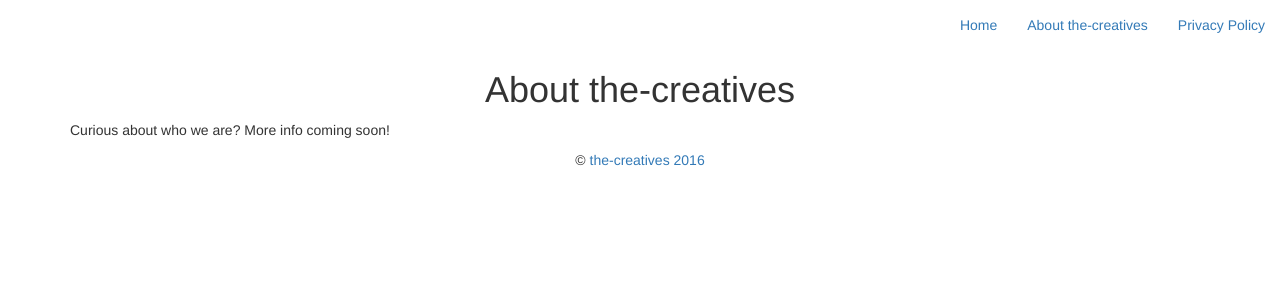
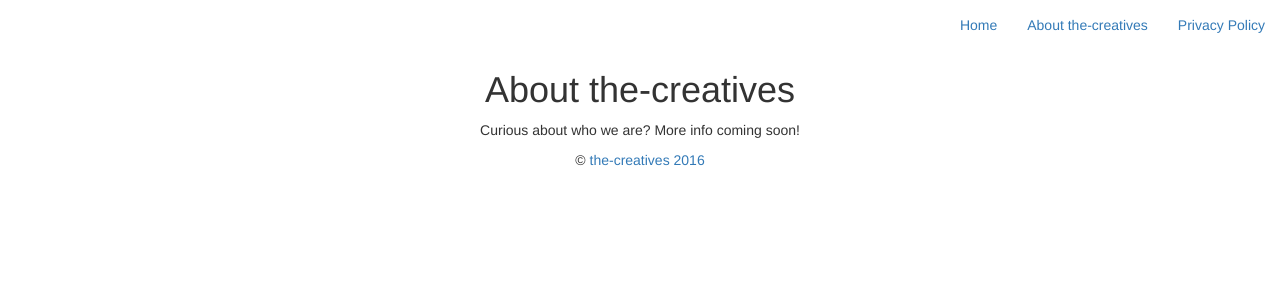
Before and after one commit to the-creatives/ml-drinks, a Django app: page /about/ in a window 1280 px wide. Shown: the top 300 px of the page. Run offline with Django 3.2, Linux system fonts and the light colour scheme; some libraries are stand-ins or nearby versions.

Commit message:
center formatting

```diff
--- a/drinks/templates/about.html
+++ b/drinks/templates/about.html
@@ -11,8 +11,12 @@
 {% load static %}
 
 <div class="container">
-    <h1 class="text-center col-xs-12">About the-creatives</h1>
-    <p>Curious about who we are? More info coming soon!</p>
+  <h1 class="text-center">About the-creatives</h1>
+  <div class="row">
+    <div class="col-xs-10 col-xs-offset-1 col-md-8 col-md-offset-2 paddeddiv">
+    <p class="text-center">Curious about who we are? More info coming soon!</p>
+    </div>
+  </div>
 </div>
 
 {% endblock %}
```
Also changed, not shown: drinks/templates/privacy.html (+6 -3 lines).
